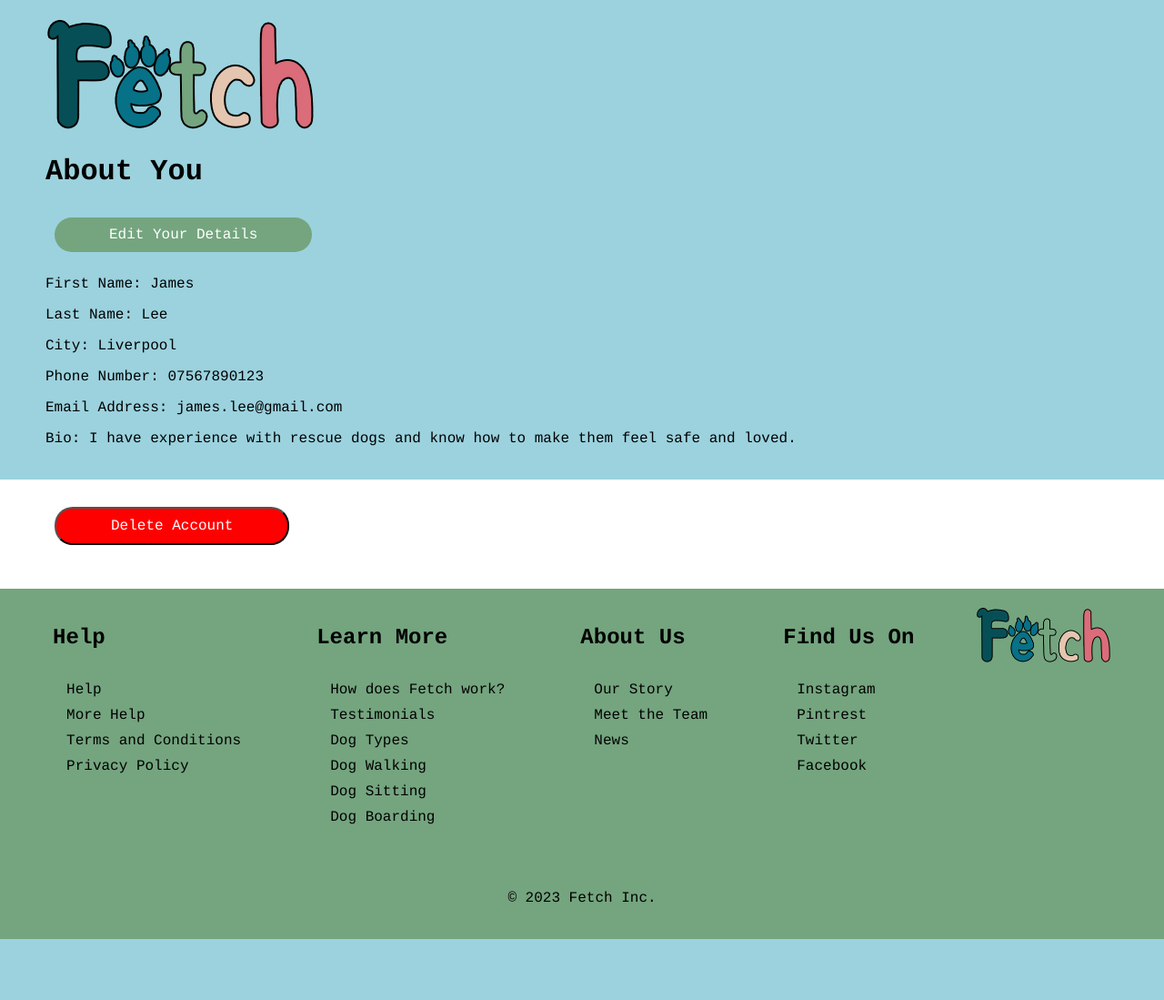
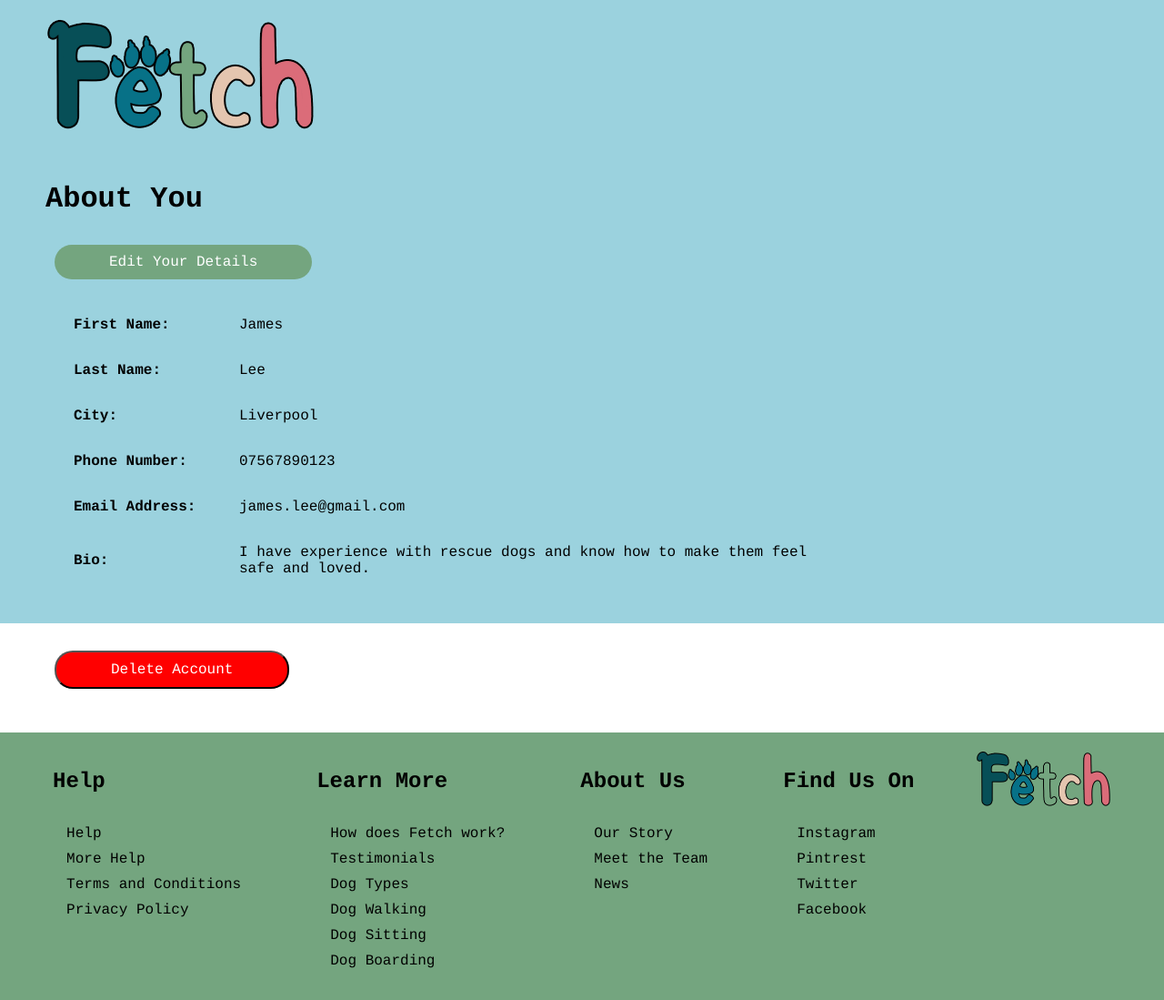
Before and after one commit to aleighdavidson/PetSittingWebsite, a Flask app: page /account/1 in a window 1280 px wide. Shown: the top 1099 px of the page at 91% size. Before the commit the page ends 1032 px from the top, so only its background shows below. Run offline with Flask 3, Linux system fonts and the light colour scheme; data comes from the database, SQL or seed files in the repository; parts of the project's set-up code (start-up, migrations or seed data) failed here and were passed over.

Commit message:
changed account details style to table

```diff
--- a/FetchApp/application/routes.py
+++ b/FetchApp/application/routes.py
@@ -61,15 +61,16 @@ def success(id):
 # ROUTE display Account Details
 @app.route('/account/<id>', methods=['GET', 'POST', 'DELETE'])
 def account(id):
-    error = ""
+    error=''
     user = service.get_account_details(id)
+    if user is None:
+        error = 'User does not exist.'
     delete_form = DeleteUserForm()
     if request.method == 'POST':
         service.delete_user(id)
         flash('Account Deleted')
         return redirect(url_for('try_login'))
     return render_template('account.html', delete_form=delete_form, user=user, pageTitle='Account Details', message=error)
-
 
 @app.route('/edituser/<id>', methods=['GET', 'POST'])
 def edit_user(id):
--- a/FetchApp/application/static/javascript_functions.js
+++ b/FetchApp/application/static/javascript_functions.js
@@ -1,17 +1,27 @@
-function redirectUser(id){
-window.location.href = 'http://127.0.0.1:5000/edituser/'+ id;
+function redirectCancel(id){
+window.location.href ='/account/'+ id;
 }
+// not used right now
+//function redirectUser(id){
+//window.location.href = '/edituser/'+ id;
+//}
+//
+//function redirectDog(id){
+//window.location.href ='/editdog/'+ id;
+//}
 
-function redirectDog(id){
-window.location.href ='http://127.0.0.1:5000/editdog/'+ id;
-}
-
-function redirectCancel(id){
-window.location.href ='http://127.0.0.1:5000/account/'+ id;
-}
-
-function removeDog(id){
-service.remove_dog(id)}
+// not working right now
+//function confirmDelete(id){
+//    if (window.confirm("Are you sure?") == true){
+//        service.delete_user(id);
+//        }
+//    else{
+//        window.location.href ='/account/'+ id;
+//        }
+//}
+//function removeDog(id){
+//    service.remove_dog(id)
+//}
 
 // Switches buttons between sitter and owner (finish Account Page) //
 function switchTab(value) {
--- a/FetchApp/application/static/styles.css
+++ b/FetchApp/application/static/styles.css
@@ -90,6 +90,16 @@ body {
 	max-width: 900px;
 	grid-column:1;
 	grid-row: 1 / 2;
+}
+
+.userTable{
+    border-spacing: 30px;
+    max-width: 900px;
+}
+
+.userTableColumn{
+    width: 150px;
+    text-align: left;
 }
 
 .imgPreview {
--- a/FetchApp/application/templates/account.html
+++ b/FetchApp/application/templates/account.html
@@ -2,6 +2,7 @@
 {% block body_content %}
 <div class="editGridContainer">
     <div id="heroColorBackground"></div>
+<!--    <img id="heroBackground" src="/static/images/wave.svg">-->
     <div class="editContent">
         <img src="/static/images/logo 2.png" alt="Logo"/>
             {% with messages = get_flashed_messages() %}
@@ -11,15 +12,42 @@
                     {% endfor %}
                 {% endif %}
             {% endwith %}
-            <h1> About You </h1>
+        <div class="flashMessage">{{ message }}</div>
             <div class='editContent'>
+                <h1> About You </h1>
                 <a class="customLinkStyling" id="editButton" href="/edituser/{{user.id}}">Edit Your Details</a>
-                <p>First Name: {{user.first_name}}</p>
-                <p>Last Name: {{user.last_name}}</p>
-                <p>City: {{user.city}}</p>
-                <p>Phone Number: {{user.phone}}</p>
-                <p>Email Address: {{user.email}}</p>
-                <p>Bio: {{user.bio}}</p>
+                <table class="userTable">
+                    <tr>
+                        <th class="userTableColumn">First Name:</th>
+                        <td>{{user.first_name}}</td>
+                    </tr>
+                    <tr>
+                        <th class="userTableColumn">Last Name:</th>
+                        <td>{{user.last_name}}</td>
+                    </tr>
+                    <tr>
+                        <th class="userTableColumn">City:</th>
+                        <td>{{user.city}}</td>
+                    </tr>
+                    <tr>
+                        <th class="userTableColumn">Phone Number:</th>
+                        <td>{{user.phone}}</td>
+                    </tr>
+                    <tr>
+                        <th class="userTableColumn">Email Address: </th>
+                        <td>{{user.email}}</td>
+                    </tr>
+                    <tr>
+                        <th class="userTableColumn">Bio:</th>
+                        <td>{{user.bio}}</td>
+                    </tr>
+                </table>
+<!--                <p>First Name: {{user.first_name}}</p>-->
+<!--                <p>Last Name: {{user.last_name}}</p>-->
+<!--                <p>City: {{user.city}}</p>-->
+<!--                <p>Phone Number: {{user.phone}}</p>-->
+<!--                <p>Email Address: {{user.email}}</p>-->
+<!--                <p>Bio: {{user.bio}}</p>-->
             </div>
     </div>
 </div>
@@ -28,27 +56,50 @@
     {% if user.user_type == "Owner" %}
         <h1> About Your Dogs </h1>
             {% for dog in user.dog %}
-        <div>
+        <div class="editContent">
             <a class="customLinkStyling" id="editButton" href="/editdog/{{dog.id}}">Edit Dog</a>
-            <p>Name: {{dog.dog_name}}</p>
-            <p>Age: {{dog.dog_age}} </p>
-            <p>Description: {{dog.description}}</p>
-            <p>Type: {{dog.dog_type.type_name}}</p>
-            {% for photo in dog.dog_photo %}
-              <img class="imgPreview", src="{{ url_for('static', filename ='images/'+ photo.photo) }}">
-            {% endfor %}
+            <table class="userTable">
+                <tr>
+                    <th class="userTableColumn">Name:</th>
+                    <td>{{dog.dog_name}}</td>
+                </tr>
+                <tr>
+                    <th class="userTableColumn">Age:</th>
+                    <td>{{dog.dog_age}}</td>
+                </tr>
+                <tr>
+                    <th class="userTableColumn">Type:</th>
+                    <td>{{dog.dog_type.type_name}}</td>
+                </tr>
+                <tr>
+                    <th class="userTableColumn">Description:</th>
+                    <td>{{dog.description}}</td>
+                </tr>
+                <tr>
+                    <th class="userTableColumn"></th>
+                    {% for photo in dog.dog_photo %}
+                    <td><img class="imgPreview", src="{{ url_for('static', filename ='images/'+ photo.photo) }}"></td>
+                    {% endfor %}
+                </tr>
+            </table>
+<!--            <p>Name: {{dog.dog_name}}</p>-->
+<!--            <p>Age: {{dog.dog_age}} </p>-->
+<!--            <p>Description: {{dog.description}}</p>-->
+<!--            <p>Type: {{dog.dog_type.type_name}}</p>-->
+<!--            {% for photo in dog.dog_photo %}-->
+<!--              <img class="imgPreview", src="{{ url_for('static', filename ='images/'+ photo.photo) }}">-->
+<!--            {% endfor %}-->
         </div>
             {% endfor %}
     {% endif %}
         <div>
              <form method='POST' action=''>
                  {{ delete_form.csrf_token }}
-                <button type="submit" class="customLinkStyling" id="buttonWarning" >Delete Account</button>
+                <button type="submit" class="customLinkStyling" id="buttonWarning"">Delete Account</button>
              </form>
         </div>
     </div>
 </div>
 
   <br>
-  {{ message }}
 {% endblock %}
--- a/FetchApp/application/templates/edit_user_details_form.html
+++ b/FetchApp/application/templates/edit_user_details_form.html
@@ -2,6 +2,7 @@
 {% block body_content %}
 <div class='editGridContainer'>
     <div id="heroColorBackground"></div>
+    <img id="heroBackground" src="/static/images/wave.svg">
     <div class="editContent">
         <img src="/static/images/logo 2.png" alt="Logo"/>
     <div class="editContent">
```
